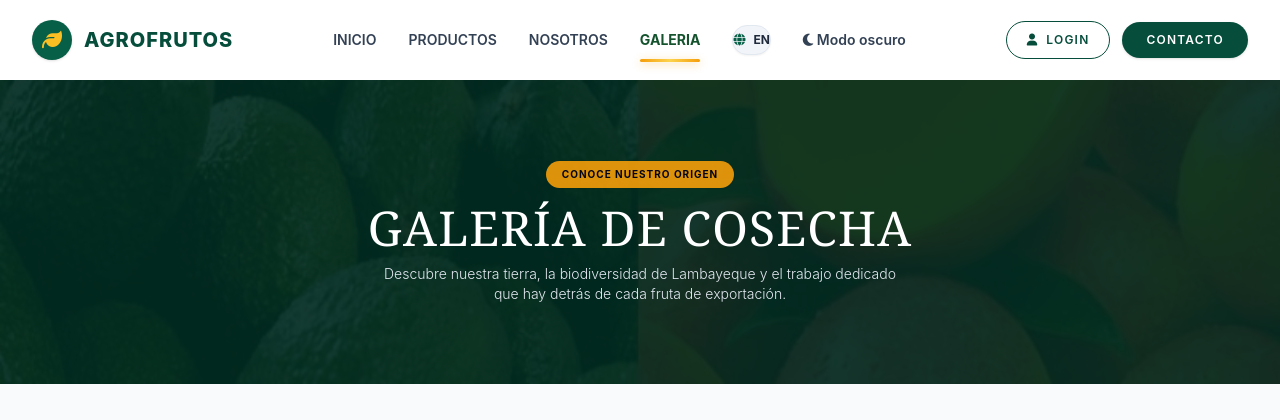
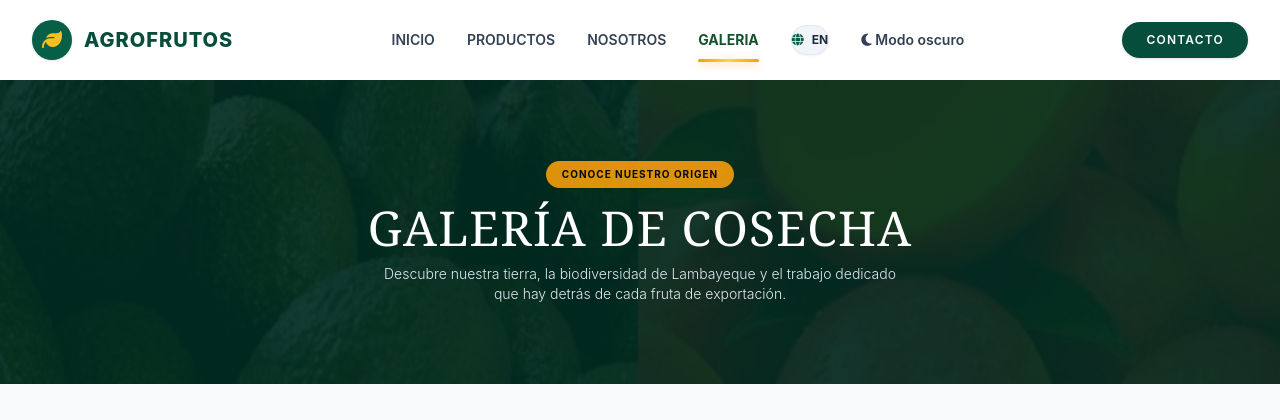
Before and after one commit to FrankyJJTM/Franky_Torres_Local, a Flask app: page /galeria in a window 1280 px wide. Shown: the top 420 px of the page. Run offline with Flask 3, Linux system fonts and the light colour scheme.

Commit message:
refactor: remove unnecessary login code and unused views

```diff
--- a/app/routes/clientes.py
+++ b/app/routes/clientes.py
@@ -1,5 +1,5 @@
 from flask import Blueprint, render_template, request, redirect, url_for, flash
-from app.services.cliente_service import guardarContacto, validarUsuario
+from app.services.cliente_service import guardarContacto
 
 clientes_bp = Blueprint('clientes', __name__)
 
@@ -33,21 +33,3 @@ def contacto():
         return render_template('clientes/form.html', mensajeEnviado=True)
 
     return render_template('clientes/form.html')
-
-@clientes_bp.route('/login', methods=['GET', 'POST'])
-def login():
-    if request.method == 'POST':
-        usuario = request.form.get('usuario')
-        password = request.form.get('password')
-
-        # Se llama a la función en cliente_service.py para verificar las credenciales
-        es_valido = validarUsuario(usuario, password)
-
-        if es_valido:
-            # Si los datos coinciden con la tabla login, redirige al inicio
-            return redirect(url_for('clientes.home'))
-        else:
-            # Si no coinciden, vuelve a cargar la vista con un mensaje de error
-            return render_template('clientes/login.html', error="Usuario o contraseña incorrectos")
-
-    return render_template('clientes/login.html')
--- a/app/templates/base.html
+++ b/app/templates/base.html
@@ -11,7 +11,6 @@
 </head>
 <body class="bg-slate-50 text-slate-800 font-sans flex flex-col min-h-screen relative">
 
-    <!-- MODO OSCURO: aplica el tema guardado antes de pintar (evita el parpadeo blanco) -->
     <header id="navbarHeader" class="bg-white sticky top-0 z-50 transition-shadow duration-300">
         {% set ep = request.endpoint %}
         <div class="max-w-7xl mx-auto px-4 sm:px-6 lg:px-8 h-20 flex items-center justify-between">
@@ -48,13 +47,8 @@
                 </button>
             </nav>
 
-            <!-- ACCIONES EN ESCRITORIO (LOGIN Y CONTACTO) -->
+            <!-- ACCIONES EN ESCRITORIO (SOLO CONTACTO) -->
             <div class="hidden md:flex items-center gap-3">
-                <a href="{{ url_for('clientes.login') }}" class="flex items-center gap-2 border border-emerald-900 text-emerald-900 hover:bg-emerald-900 hover:text-white font-semibold text-xs tracking-widest px-5 py-2.5 rounded-full transition {% if ep == 'clientes.login' %}bg-emerald-900 text-white{% endif %}">
-                    <i class="fa-solid fa-user"></i>
-                    <span>LOGIN</span>
-                </a>
-
                 <a href="{{ url_for('clientes.contacto') }}" class="btn-contacto bg-emerald-900 hover:bg-emerald-950 text-white font-semibold text-xs tracking-widest px-6 py-2.5 rounded-full transition shadow {% if ep == 'clientes.contacto' %}active{% endif %}">
                     CONTACTO
                 </a>
@@ -90,11 +84,6 @@
                 <i class="fa-solid fa-moon" aria-hidden="true"></i>
                 <span>Modo oscuro</span>
             </button>
-
-            <!-- BOTÓN DE LOGIN EN MÓVIL -->
-            <a href="{{ url_for('clientes.login') }}" class="block border border-emerald-900 text-emerald-900 font-semibold text-center py-2.5 rounded-full mt-3 hover:bg-emerald-900 hover:text-white transition {% if ep == 'clientes.login' %}bg-emerald-900 text-white{% endif %}">
-                <i class="fa-solid fa-user mr-2"></i> INICIAR SESIÓN
-            </a>
 
             <a href="{{ url_for('clientes.contacto') }}" class="block bg-emerald-900 text-white text-center py-2.5 rounded-full mt-2 {% if ep == 'clientes.contacto' %}ring-amber{% endif %}">CONTACTO</a>
         </div>
@@ -232,8 +221,11 @@
 
     <div id="google_translate_element" style="display:none;"></div>
 
-    <script src="{{ url_for('static', filename='js/main.js') }}"></script>
+    <script src="{{ url_for('static', filename='js/base.js') }}"></script>
     <script type="text/javascript" src="//translate.google.com/translate_a/element.js?cb=googleTranslateElementInit"></script>
+
+    {% block scripts %}
+    {% endblock %}
 
 </body>
 </html>
```
Also changed, not shown: app/services/cliente_service.py (+0 -26 lines).
